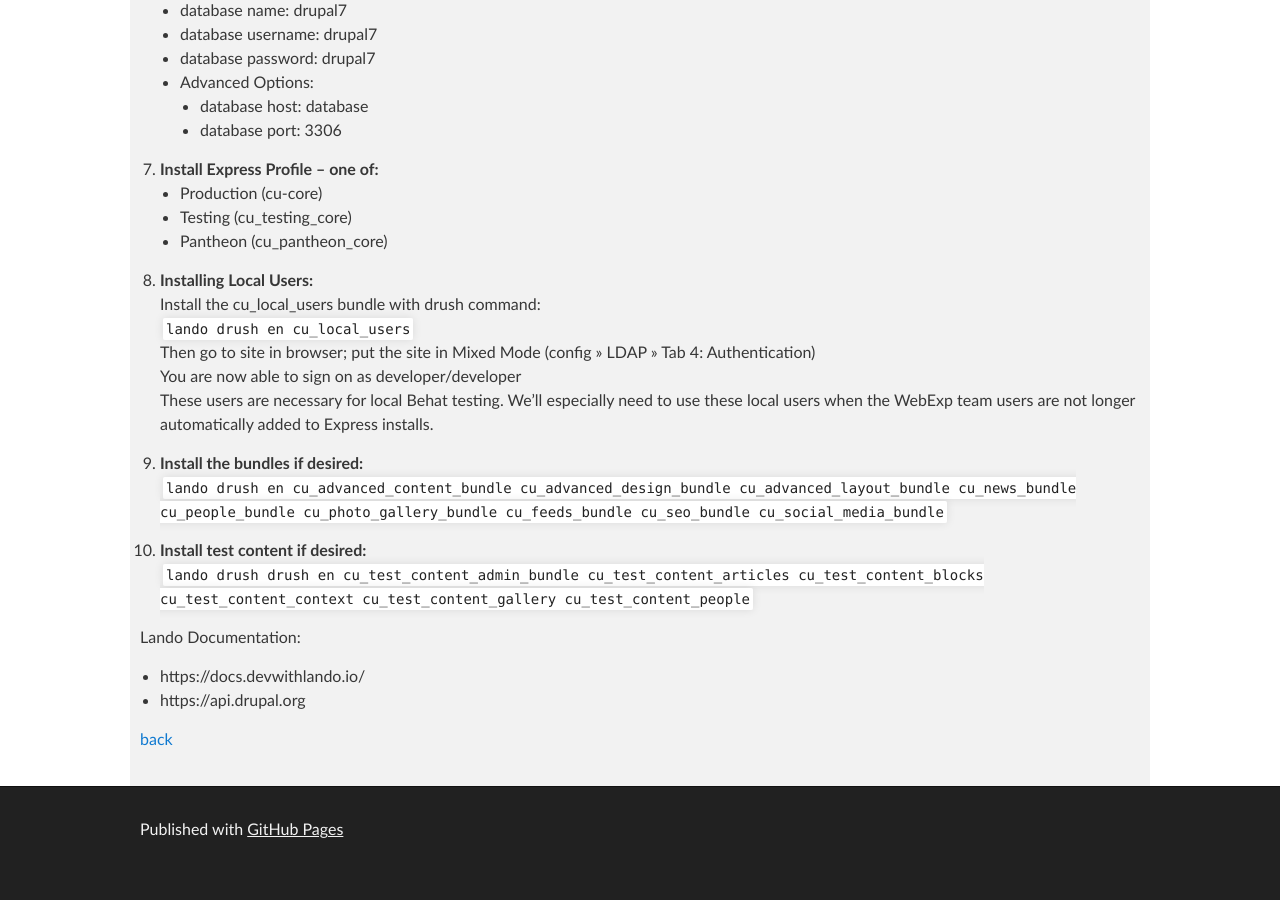
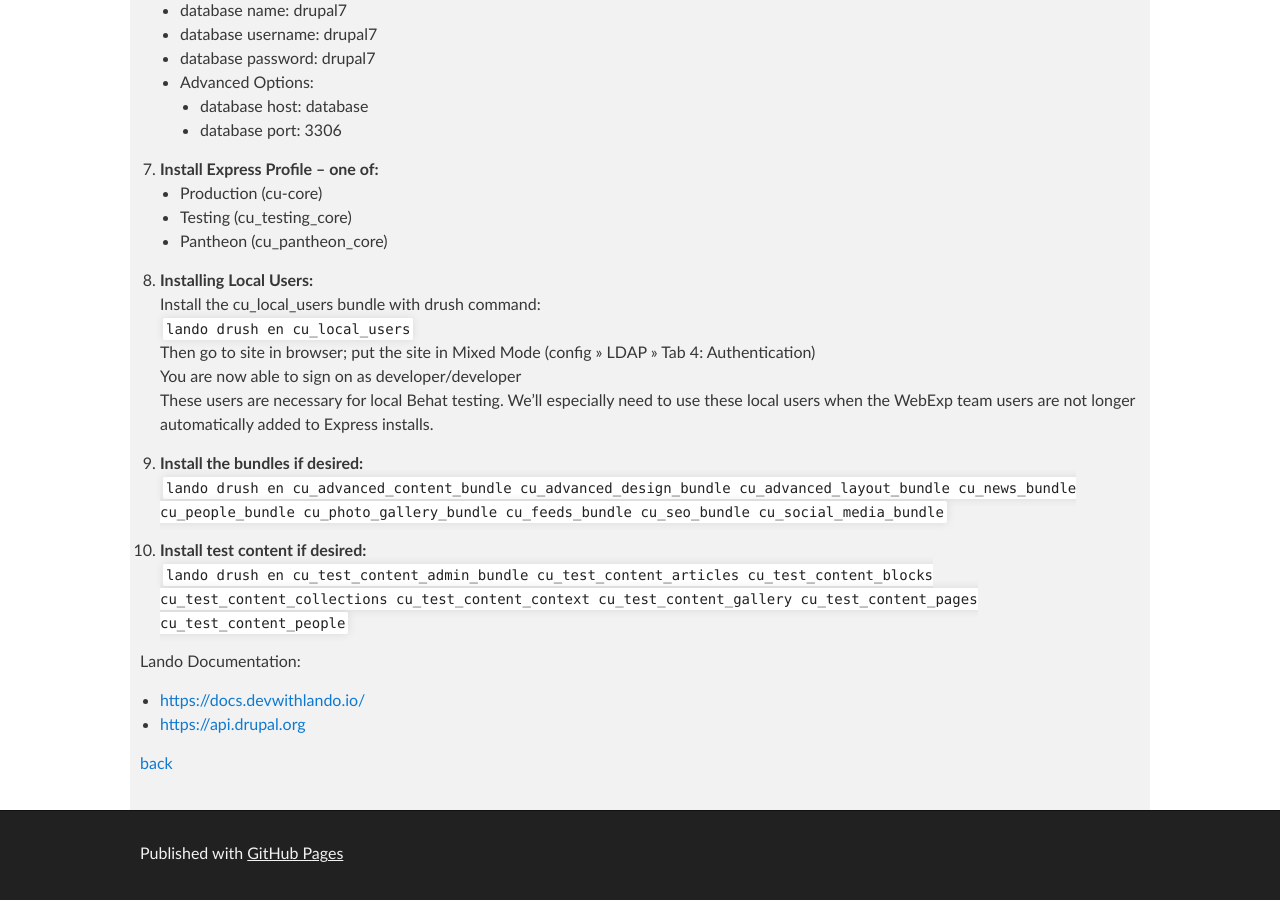
Before and after one commit to cathysnider/cathysnider.github.io, a Jekyll site: the page built from lando.md, in a window 1280 px wide and 900 px high, scrolled down 1435 px. Built offline with Jekyll 4.4.1, drawn with Linux system fonts in a browser that asks for light colours; before the commit the page ends 2311 px from its top, so only the background shows below that; part of the change alters nothing that is shown.

Commit message:
link documentation

````diff
--- a/lando.md
+++ b/lando.md
@@ -76,11 +76,11 @@ layout: default
    ```lando drush en cu_advanced_content_bundle cu_advanced_design_bundle cu_advanced_layout_bundle cu_news_bundle cu_people_bundle cu_photo_gallery_bundle cu_feeds_bundle cu_seo_bundle cu_social_media_bundle```
 
 1. **Install test content if desired:** <br />
-   ```lando drush drush en cu_test_content_admin_bundle cu_test_content_articles cu_test_content_blocks cu_test_content_context cu_test_content_gallery cu_test_content_people```
+   ```lando drush en cu_test_content_admin_bundle cu_test_content_articles cu_test_content_blocks cu_test_content_collections cu_test_content_context cu_test_content_gallery cu_test_content_pages cu_test_content_people```
 
 Lando Documentation: <br />
-* https://docs.devwithlando.io/
-* https://api.drupal.org
+* [https://docs.devwithlando.io/](https://docs.devwithlando.io/)
+* [https://api.drupal.org](https://api.drupal.org)
 
 
 [back](./)
````
